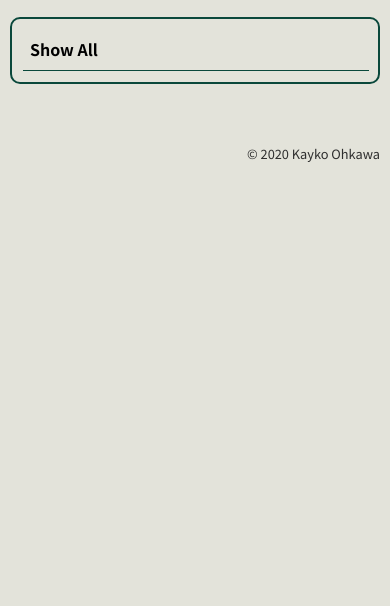
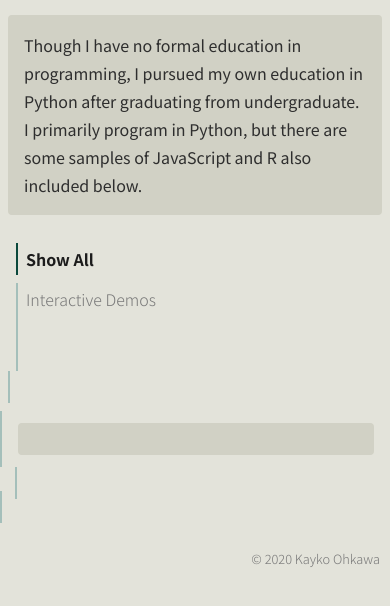
Before and after one commit to halfriver/Portfolio-Site, a Django app: page /programming/ in a window 390 px wide. Shown: the part 301-907 px from the top of the page. Before the commit the page ends 844 px from the top, so only its background shows below. Run offline with Django 3.2, Linux system fonts and the light colour scheme; data that the repository does not hold is empty; some libraries are stand-ins or nearby versions.

Commit message:
some art tweaks and programming progress

```diff
--- a/cv/models.py
+++ b/cv/models.py
@@ -1,4 +1,5 @@
 from django.db import models
+
 
 class CVDoc(models.Model):
     name = models.CharField(max_length=30, unique=True)
--- a/cv/templates/cv.html
+++ b/cv/templates/cv.html
@@ -29,7 +29,7 @@
     </div>
   </div>
   <div class="row">
-    <div class="section-body">
+    <div class="section-body" style="width:80%;">
       I am a detail-oriented, self-driven student who thrives in fast-paced and dynamic environments. I like nothing more than learning new skills and being given the freedom to express a factual narrative through data visualization and analysis.
     </div>
   </div>
--- a/myportsite/urls.py
+++ b/myportsite/urls.py
@@ -7,7 +7,7 @@ from . import views
 urlpatterns = [
     path('', views.Index.as_view(), name='home'),
     path('admin/', admin.site.urls),
-    path('cv/', include('cv.urls')),
+    path('resume/', include('cv.urls')),
     path('programming/', include('programming.urls')),
     path('art/', include('art.urls'))
 ] + static(settings.MEDIA_URL, document_root=settings.MEDIA_ROOT)
--- a/programming/models.py
+++ b/programming/models.py
@@ -3,9 +3,9 @@ from django.db import models
 
 class Program(models.Model):
     name = models.CharField(max_length=30, unique=True)
-    html = models.CharField(max_length=30, null=True)
-    code = models.CharField(max_length=30, null=True)
-    demo = models.BooleanField(null=True)
+    html = models.CharField(max_length=30, null=True, blank=True)
+    code = models.FileField(null=True, upload_to="code")
+    demo = models.BooleanField(null=True, default=False)
     description = models.TextField(null=True)
 
     def __str__(self):
--- a/programming/templates/hangman.html
+++ b/programming/templates/hangman.html
@@ -10,7 +10,7 @@
     </div>
     <div class="divider"></div>
     <div class="section-body d-flex justify-content-center">
-      <button id="hangman-start" class="btn btn-info btn-custom">Start a New Game</button>
+      <button id="hangman-start" class="btn btn-custom">Start a New Game</button>
     </div>
     <div class="divider"></div>
     <div id="hangman-gallows" class="text-center section-body console-display"></div>
@@ -19,7 +19,7 @@
     <div id="hangman-input" class="justify-content-center input-group" hidden>
       <input id="hangman-guess" type='text' placeholder='Enter a letter'></input>
       <div class='input-group-append'>
-        <button id='hangman-run' class='btn btn-info btn-custom'>Guess</button>
+        <button id='hangman-run' class='btn btn-custom'>Guess</button>
       </div>
     </div>
     <div id="hangman-error" class="text-center section-body console-display error-display"></div>
--- a/programming/templates/programs.html
+++ b/programming/templates/programs.html
@@ -24,58 +24,108 @@
 
 {% block content %}
 <div class="container">
+  <div class="row padded">
+    <div class="col-12 intro section-body">
+      Though I have no formal education in programming, I pursued my own education in Python after graduating from undergraduate. I primarily program in Python, but there are some samples of JavaScript and R also included below.
+    </div>
+  </div>
+
   <div class="row">
-    <div class="col-lg-3" style="padding: 10px 10px;">
+    <div class="col-md-3 padded">
       <div class="tab-box">
         <div class="align-items-start">
           <div class="nav navbar-dark navbar-expand-lg flex-column me-3" id="v-pills-tab" role="tablist" aria-orientation="vertical">
-            <a class="nav-tab active" id="v-pills-all-tab" data-toggle="tab" href="#show-all" role="tab" aria-controls="show-all" aria-selected="true">Show All</a>
-            <div class="divider"></div>
+            <a class="nav-tab active" id="nav-all-tab" data-toggle="tab" href="#show-all" role="tab" aria-controls="show-all" aria-selected="true">Show All</a>
+            <a class="nav-tab" id="nav-demo-tab" data-toggle="tab" href="#show-demo" role="tab" aria-controls="show-demo" aria-selected="false">Interactive Demos</span>
             {% for i in programs %}
-              <div class="divider"></div>
-              <a class="nav-tab" id="nav-{{i|cut:" "}}-tab" data-toggle="tab" href="#{{i.name|cut:" "}}" role="tab" aria-controls="nav-{{i|cut:" "}}" aria-selected="false">{{i}}</a>
+              {% if i.demo %}
+              <a class="sub nav-tab" id="nav-{{i|cut:" "}}-tab" data-toggle="tab" href="#show-{{i|cut:" "}}" role="tab" aria-controls="show-{{i|cut:" "}}" aria-selected="false">{{i}}</a>
+              {% endif %}
             {% endfor %}
           </div>
         </div>
       </div>
     </div>
 
-    <div class="col-lg-9" style="padding: 10px 5px;">
-      <div class="tab-content tab-body" id="v-pills-tabContent">
+    <div class="col-md-9 padded">
+      <div class="tab-content tab-body" id="tabContent">
         <div class="tab-pane fade show active" id="show-all" role="tabpanel" aria-labelledby="show-all-tab">
-          <!-- <div id="search" class="d-block">
-            <form class="form-inline my-2 my-lg-0 float-right">
-              <input class="form-control mr-sm-2" type="search" placeholder="Search" aria-label="Search">
-              <button class="btn btn-custom-inv my-2 my-sm-0" type="submit">Search</button>
-            </form>
-          </div> -->
-          <div class="row">
+          <div class="card-columns">
             {% for i in programs %}
-              <div class="col-lg-4 code-card">
-                <div class="card-head">
-                  {{i.name}}
+            <a data-toggle="modal" data-target="#{{i|cut:" "}}-modal">
+              <div class="card" data-toggle="modal" data-target="{{i|cut:" "}}-modal">
+                <div class="card-body">
+                  <div class="card-title">
+                    {{i.name}}
+                  </div>
+                  <div class="card-text">
+                    {{i.description}}
+                  </div>
+                  {% if i.demo %}
+                  <div class="demo d-flex justify-content-center">
+                    <button id="nav-{{i|cut:" "}}-demo" class="btn btn-custom-inv" data-program="{{i|cut:" "}}">Demo</button>
+                  </div>
+                  {% endif %}
                 </div>
-                <div class="card-body">
-                  {{i.description}}
-                </div>
-                {% if i.demo %}
-                  <div class="d-flex justify-content-center">
-                    <button id="nav-{{i|cut:" "}}-demo" class="btn btn-primary btn-custom-inv" data-toggle="tab" href="#{{i.name|cut:" "}}" aria-controls="nav-{{i|cut:" "}}" aria-selected="false">Demo</button>
-                  </div>
-                {% endif %}
               </div>
+            </a>
             {% endfor %}
           </div>
         </div>
+
+        <div class="tab-pane fade" id="show-demo" role="tabpanel" aria-labelledby="show-demo-tab">
+          <div class="card-columns">
+          {% for i in programs %}
+            {% if i.demo %}
+            <a data-toggle="modal" data-target="#{{i|cut:" "}}-modal">
+              <div class="card">
+                <div class="card-body">
+                  <div class="card-title">
+                    {{i.name}}
+                  </div>
+                  <div class="card-text">
+                    {{i.description}}
+                  </div>
+                  <div class="demo d-flex justify-content-center">
+                    <button id="nav-{{i|cut:" "}}-demo" class="btn btn-custom-inv" data-program="{{i|cut:" "}}">Demo</button>
+                  </div>
+                </div>
+              </div>
+            </a>
+            {% endif %}
+          {% endfor %}
+          </div>
+        </div>
+
         {% for i in programs %}
-          <div class="tab-pane fade" id="{{i|cut:" "}}" role="tabpanel" aria-labelledby="{{i|cut:" "}}-tab">
-            <div class="tab-box">
-              {% include i.html %}
-            </div>
+          {% if i.demo %}
+          <div class="tab-pane fade" id="show-{{i|cut:" "}}" role="tabpanel" aria-labelledby="show-{{i|cut:" "}}-tab">
+            {% include i.html %}
           </div>
+          {% endif %}
         {% endfor %}
       </div>
     </div>
   </div>
+
+  {% for i in programs %}
+  <div class="modal fade" id="{{i|cut:" "}}-modal" tabindex="-1" role="dialog" aria-labelledby="{{i|cut:" "}}ModalLabel" aria-hidden="true">
+    <div class="modal-dialog" role="document">
+      <div class="modal-content">
+        <div class="modal-header">
+          <h5 class="modal-title" id="{{i|cut:" "}}ModalLabel">New message</h5>
+          <button type="button" class="close" data-dismiss="modal" aria-label="Close">
+            <span aria-hidden="true">&times;</span>
+          </button>
+        </div>
+        <div class="modal-body console-display">
+          {{i.code|print_file_content}}
+        </div>
+        <div class="modal-footer">
+        </div>
+      </div>
+    </div>
+  </div>
+  {% endfor %}
 </div>
 {% endblock %}
--- /dev/null
+++ b/programming/templatetags/extra_tags.py
@@ -0,0 +1,11 @@
+from django import template
+
+register = template.Library()
+
+
+@register.filter
+def print_file_content(f):
+    try:
+        return f.read()
+    except IOError:
+        return ''
--- a/programming/views.py
+++ b/programming/views.py
@@ -20,7 +20,12 @@ class MainProgram(ListView):
     def get_context_data(self, **kwargs):
         context = super().get_context_data(**kwargs)
         return context
-    # context_object_name = "cv"
+
+    def plain_text_view(code):
+        f = open(code, 'r')
+        content = f.read()
+        f.close()
+        return HttpResponse(content, content_type='text/plain')
 
 
 class Dict(View):
--- a/static/css/cv.css
+++ b/static/css/cv.css
@@ -24,7 +24,7 @@
 
 a, a:hover {
   text-decoration: none;
-  color: #1c1c1c;
+  color: #2e2e2e;
 }
 
 ul {
@@ -48,5 +48,5 @@ ul {
 
 .fa-link {
   font-size: 0.75rem;
-  color: #c2c2c2;
+  color: #ababab;
 }
--- a/static/css/programs.css
+++ b/static/css/programs.css
@@ -1,28 +1,98 @@
-
 .tab-box {
   width: 100%;
-  border: 2px solid #0a483b;
-  border-radius: 10px;
-  padding: 10px;
+  border-radius: 0.25rem;
+  padding: 0.5rem;
+}
+
+.padded {
+  padding: 0.5rem;
+}
+
+.intro {
+  font-size: 1rem;
+  background-color: #d1d1c5;
+  padding: 1rem;
+  border-radius: 0.25rem;
+  margin-bottom: 0px;
 }
 
 .nav-tab {
   font-size: 1rem;
   padding: 0.25rem 0.5rem;
   margin: 0.25rem 0rem;
-  color: grey;
+  color: #787878;
   width: 100%;
-  border-bottom: black;
+  font-weight: lighter;
+  border-left: 2px solid #a4bfba;
 }
 
-.nav-tab:hover {
-  color:black;
+.nav-tab:hover, .nav-tab:focus {
+  color: #1c1c1c;
   text-decoration: none;
+  border-left: 2px solid #0a483b;
+}
+
+.nav-tab.active {
+  color: #1c1c1c;
+  font-weight: bolder;
+  border-left: 2px solid #0a483b;
+}
+
+.sub {
+  margin-left: 2rem;
 }
 
 .tab-body {
   font-size: 1rem;
-  margin-left: 1rem;
+  background-color: #d1d1c5;
+  padding: 1rem;
+  border-radius: 0.25rem;
+}
+
+@media (min-width: 34rem) {
+    .card-columns {
+      -webkit-column-count: 1;
+      -moz-column-count: 1;
+      column-count: 1;
+    }
+}
+
+@media (min-width: 48rem) {
+    .card-columns {
+      -webkit-column-count: 2;
+      -moz-column-count: 2;
+      column-count: 2;
+    }
+}
+
+@media (min-width: 62rem) {
+    .card-columns {
+      -webkit-column-count: 3;
+      -moz-column-count: 3;
+      column-count: 3;
+    }
+}
+
+a {
+  cursor: pointer;
+}
+
+.card {
+  background-color: #e3e3da;
+  border: 2px solid transparent;
+}
+
+.card:hover {
+  border: 2px solid #0a483b;
+}
+
+.card-title {
+  font-weight: bolder;
+  text-align: center;
+}
+
+.demo {
+  padding-top: 1rem;
 }
 
 .console-display {
@@ -32,53 +102,5 @@
 
 .error-display {
   color: red;
+  margin-top: 1rem;
 }
-
-.divided {
-  display: flex;
-}
-
-.divider {
-  border-bottom: 1px solid #0a483b;
-  margin: 1px;
-  width: 100%;
-}
-
-.section-head {
-  margin: 0px;
-}
-
-.section-body {
-  margin: .75rem 0px;
-}
-
-.nav-tab.active {
-  color: black;
-  font-weight: bold;
-}
-
-.code-card {
-  padding-right: 0px;
-  display: block;
-  border: 2px solid #0a483b;
-  border-radius: 10px;
-  padding: 0.5rem;
-  margin-right: 1rem;
-}
-
-.code-card:hover {
-  background-color: lightgrey;
-}
-
-.card-head {
-  text-align: center;
-  font-weight: normal;
-}
-
-.card-body {
-  text-align: left;
-  font-weight: lighter;
-  overflow: hidden;
-  text-overflow: ellipsis;
-  height: 6rem;
-}
--- a/static/js/base.js
+++ b/static/js/base.js
@@ -21,7 +21,7 @@ $(document).ready(function() {
         $('nav').css('background-color', 'rgba(0, 0, 0, 1)');
       } else {
         $('nav').attr('style', 'padding: 15px 0px !important');
-        $('nav').css('background-color', 'rgba(0, 0, 0, .35)');
+        $('nav').css('background-color', 'rgba(0, 0, 0, .45)');
       }
       atTop = true;
     }
@@ -29,7 +29,7 @@ $(document).ready(function() {
 
   $(".navbar-toggler").click(function() {
     if ($("nav").height() > navbarInitialHeight && atTop) {
-      $('nav').css('background-color', 'rgba(0, 0, 0, .35)');
+      $('nav').css('background-color', 'rgba(0, 0, 0, .45)');
     }
     else {
       $('nav').css('background-color', 'rgba(0, 0, 0, 1)');
--- /dev/null
+++ b/static/js/programs.js
@@ -0,0 +1,9 @@
+$(document).ready(function() {
+  $( '[id$="-demo"]' ).click(function() {
+    $( '#nav-' + $(this).data('program') + '-tab' ).click();
+  });
+
+  $('.card').click(function() {
+    $(this).data('target')
+  });
+});
```
Also changed, not shown: other parts of programming/templates/programs.html (+2 -2 lines), art/templates/gallery.html (+5 -5 lines), programming/templates/armstrong.html (+6 -6 lines), static/css/art.css (+3 -4 lines), static/css/override.css (+9 -2 lines), programming/templatetags/__init__.py (added).
